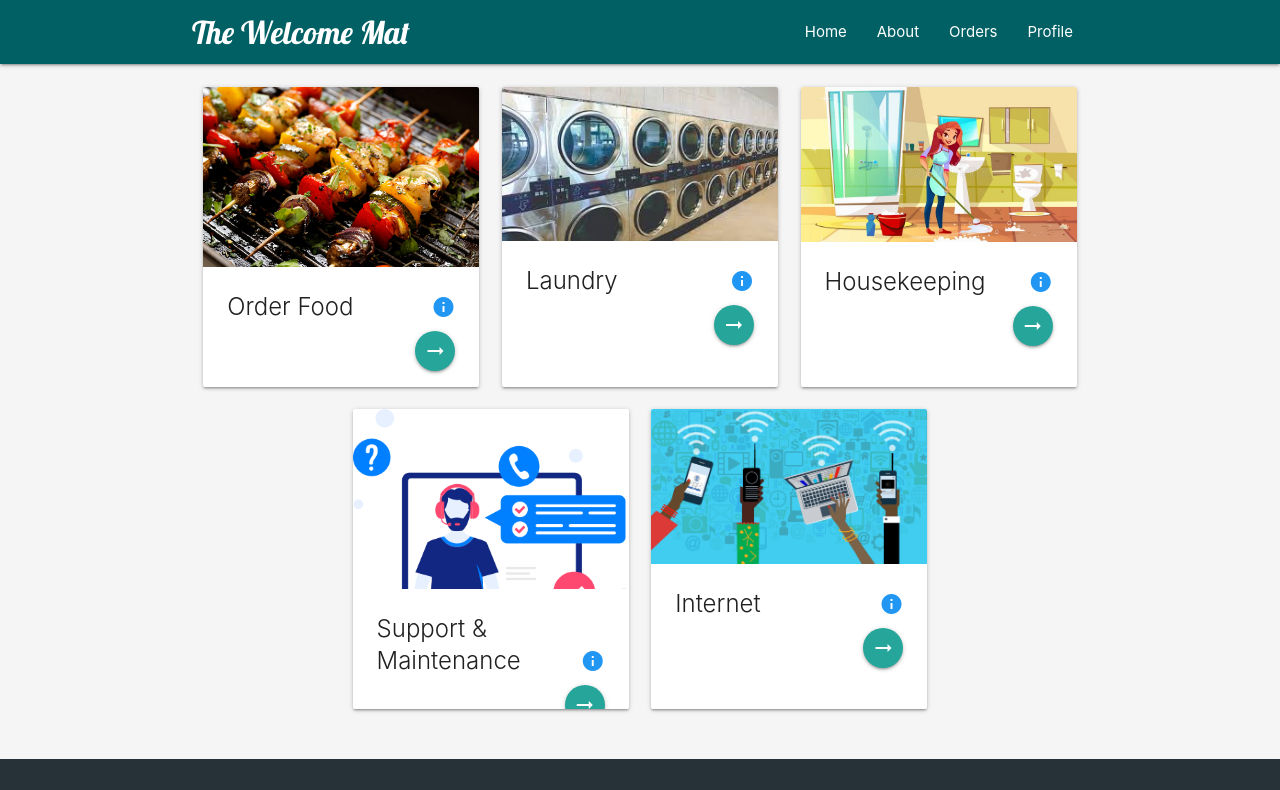
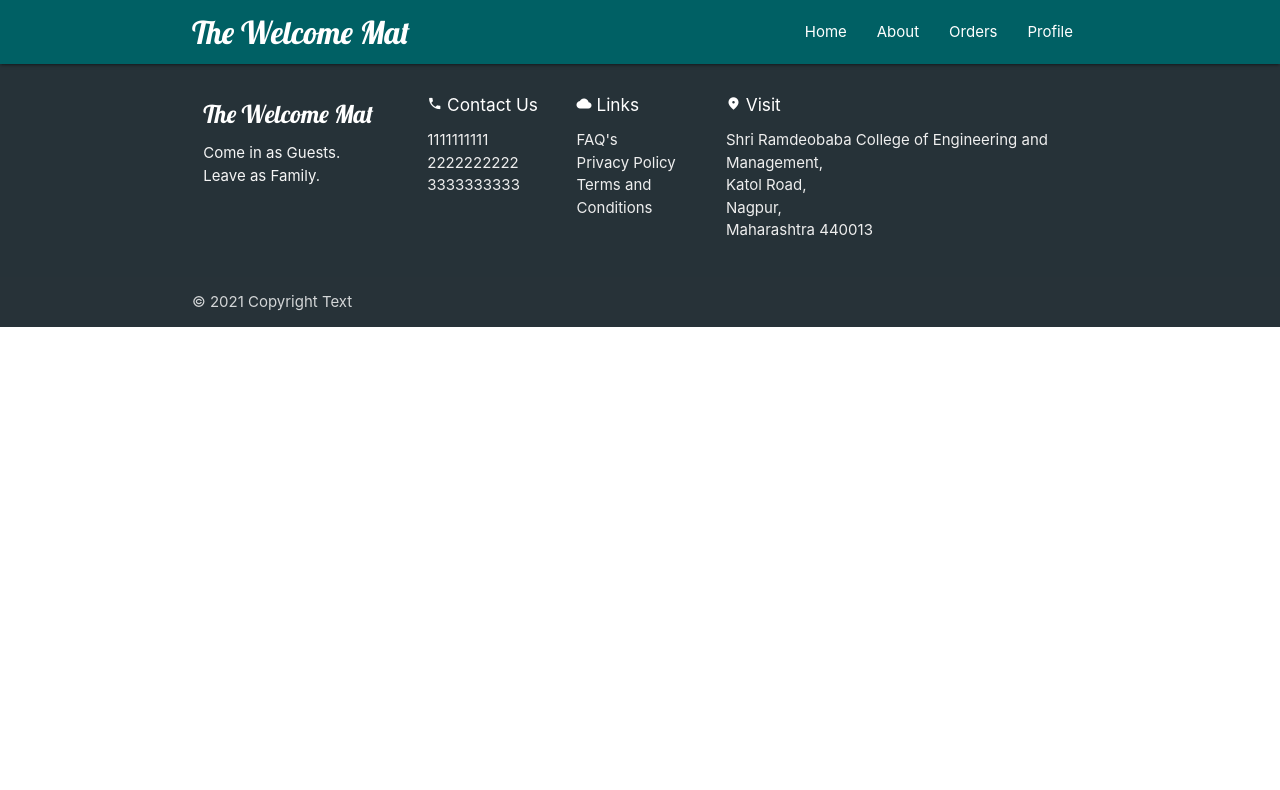
Before and after one commit to paritoshdandekar/the-welcome-mat, a React (Create React App) app: page / in a window 1280 px wide. Shown: the top 790 px of the page. Built offline with nearby package versions, Linux system fonts and the light colour scheme.

Commit message:
Starting Admin

```diff
--- /dev/null
+++ b/src/AdminApp.js
@@ -0,0 +1,35 @@
+import { BrowserRouter as Router, Route, Switch, Link } from "react-router-dom";
+import Footer from "./components/Footer";
+import Navbar from "./components/Navbar";
+
+function AdminApp() {
+    return (
+      <Router>
+        <div className="App">
+          <header className="App-header">
+            <Navbar />
+          </header>
+
+          <Switch>
+            {/* <Route exact path="/" component={Home} />
+            <Route exact path="/food" component={Food} />
+            <Route exact path="/internet" component={Internet} />
+            <Route exact path="/housekeeping" component={Housekeeping} />
+            <Route exact path="/laundary" component={Laundary} />
+            <Route exact path="/support" component={SupportandMaintaince} />
+            <Route exact path="/About" component={About}/>
+            <Route exact path="/Home" component={Home}/>
+            <Route exact path="/Order" component={OrderHistory}/>
+            <Route exact path="/Profile" component={Profile}/> */}
+          </Switch>
+
+
+          <footer>
+            <Footer />
+          </footer>
+        </div>
+      </Router>
+    );
+  }
+
+  export default AdminApp;
--- a/src/index.js
+++ b/src/index.js
@@ -2,6 +2,7 @@ import React from 'react';
 import ReactDOM from 'react-dom';
 import './index.css';
 import App from './App';
+import AdminApp from './AdminApp';
 import reportWebVitals from './reportWebVitals';
 import materialize from 'materialize-css';
 
@@ -13,7 +14,8 @@ ReactDOM.render(
     <link href="https://fonts.googleapis.com/icon?family=Material+Icons" rel="stylesheet" />
     <script src="https://cdnjs.cloudflare.com/ajax/libs/materialize/1.0.0/js/materialize.min.js"></script>
     <script src="https://code.jquery.com/jquery-3.5.1.min.js"></script>
-    <App />
+    {/* <App /> */}
+    <AdminApp/>
   </React.StrictMode>,
   document.getElementById('root')
 );
```
